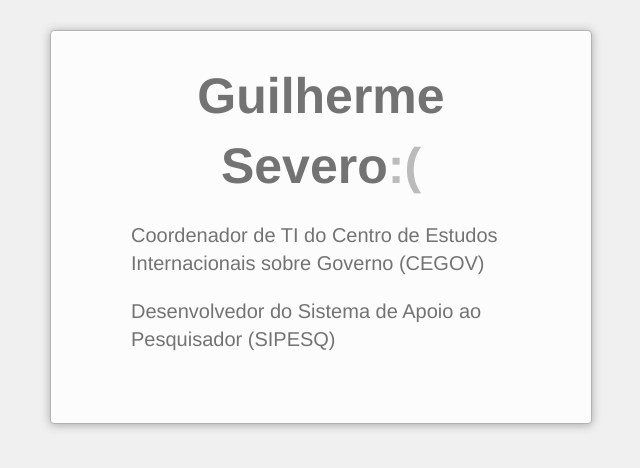
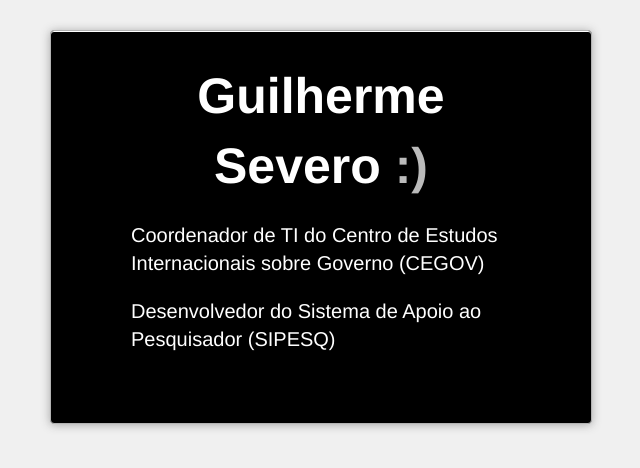
Before and after one commit to GuiSevero/guisevero, a plain HTML site: page index.html in a window 1280 px wide. Shown: the whole page, without its empty margins (319-959 px from the left). Drawn offline with Linux system fonts and the light colour scheme.

Commit message:
New Style

```diff
--- a/css/main.css
+++ b/css/main.css
@@ -5,6 +5,7 @@
  * Credit left inline and big thanks to Nicolas Gallagher, Jonathan Neal,
  * Kroc Camen, and the H5BP dev community and team.
  */
+
 
 /* ==========================================================================
    Base styles: opinionated defaults
--- a/index.html
+++ b/index.html
@@ -137,11 +137,18 @@
                 padding: 0;
                 border: 0;
             }
+
+
+         body{
+
+            background-color: #000;
+            color: white;
+         }
         </style>
     </head>
     <body>
         <div class="container">
-            <h1>Guilherme Severo<span>:(</span></h1>
+            <h1>Guilherme Severo <span>:)</span></h1>
             <p>Coordenador de TI do Centro de Estudos Internacionais sobre Governo (CEGOV)</p>
             <p>Desenvolvedor do Sistema de Apoio ao Pesquisador (SIPESQ)</p>
         </div>
```
